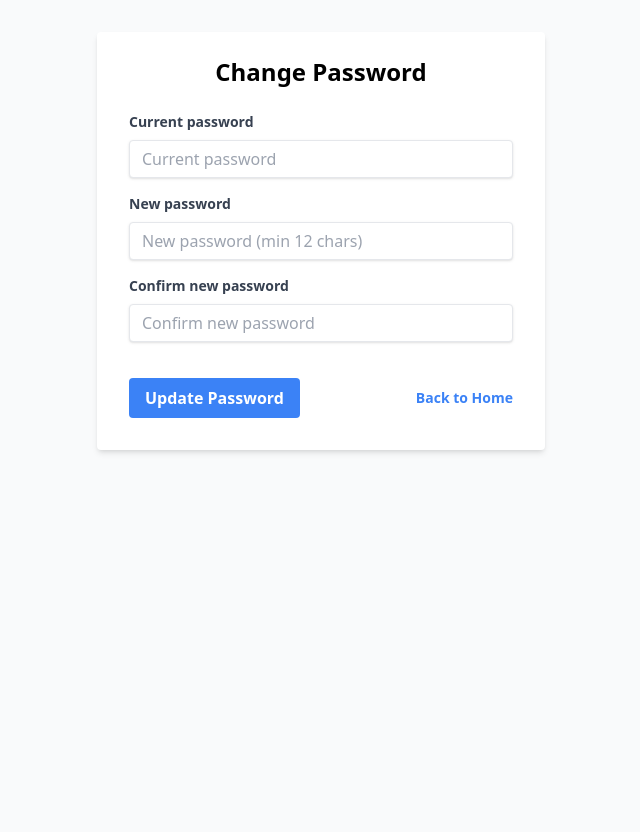
After one commit to rodrigoscoelho/mcp-anywhere, a Python web app: template src/mcp_anywhere/web/templates/auth/change_password.html in a window 1280 px wide. The commit adds this page. Shown: the whole page, without its empty margins (319-959 px from the left). Run offline with Jinja, Linux system fonts and the light colour scheme; the template is opened without the code that fills it, so the values that code supplies are empty; some libraries are stand-ins or nearby versions.

Commit message:
feat(auth): add password change functionality
- Implement change password routes with validation and session checks
- Add HTML template for change password page
- Update login template to show success message after password change
- Add navigation links to change password in base template
- Include comprehensive tests for password change flow, validation, and authentication

Closes #<issue_number> if applicable

```diff
--- /dev/null
+++ b/src/mcp_anywhere/web/templates/auth/change_password.html
@@ -0,0 +1,78 @@
+<!DOCTYPE html>
+<html lang="en">
+<head>
+    <meta charset="UTF-8">
+    <meta name="viewport" content="width=device-width, initial-scale=1.0">
+    <title>{% block title %}Change Password - MCP Anywhere{% endblock %}</title>
+    <script src="https://cdn.tailwindcss.com"></script>
+</head>
+<body class="bg-gray-50 min-h-screen">
+    <div class="container mx-auto max-w-md mt-8">
+        <div class="bg-white shadow-md rounded px-8 pt-6 pb-8 mb-4">
+            <h2 class="text-2xl font-bold mb-6 text-center">Change Password</h2>
+
+            {% if error %}
+            <div class="bg-red-100 border border-red-400 text-red-700 px-4 py-3 rounded mb-4">
+                {{ error }}
+            </div>
+            {% endif %}
+
+            <form method="post" action="/auth/change-password">
+                <div class="mb-4">
+                    <label class="block text-gray-700 text-sm font-bold mb-2" for="current_password">
+                        Current password
+                    </label>
+                    <input
+                        class="shadow appearance-none border rounded w-full py-2 px-3 text-gray-700 leading-tight focus:outline-none focus:shadow-outline"
+                        id="current_password"
+                        name="current_password"
+                        type="password"
+                        placeholder="Current password"
+                        required
+                    >
+                </div>
+
+                <div class="mb-4">
+                    <label class="block text-gray-700 text-sm font-bold mb-2" for="new_password">
+                        New password
+                    </label>
+                    <input
+                        class="shadow appearance-none border rounded w-full py-2 px-3 text-gray-700 leading-tight focus:outline-none focus:shadow-outline"
+                        id="new_password"
+                        name="new_password"
+                        type="password"
+                        placeholder="New password (min 12 chars)"
+                        required
+                    >
+                </div>
+
+                <div class="mb-6">
+                    <label class="block text-gray-700 text-sm font-bold mb-2" for="confirm_password">
+                        Confirm new password
+                    </label>
+                    <input
+                        class="shadow appearance-none border rounded w-full py-2 px-3 text-gray-700 mb-3 leading-tight focus:outline-none focus:shadow-outline"
+                        id="confirm_password"
+                        name="confirm_password"
+                        type="password"
+                        placeholder="Confirm new password"
+                        required
+                    >
+                </div>
+
+                <div class="flex items-center justify-between">
+                    <button
+                        class="bg-blue-500 hover:bg-blue-700 text-white font-bold py-2 px-4 rounded focus:outline-none focus:shadow-outline"
+                        type="submit"
+                    >
+                        Update Password
+                    </button>
+                    <a class="inline-block align-baseline font-bold text-sm text-blue-500 hover:text-blue-800" href="/">
+                        Back to Home
+                    </a>
+                </div>
+            </form>
+        </div>
+    </div>
+</body>
+</html>
--- a/src/mcp_anywhere/web/templates/auth/login.html
+++ b/src/mcp_anywhere/web/templates/auth/login.html
@@ -14,6 +14,12 @@
             {% if error %}
             <div class="bg-red-100 border border-red-400 text-red-700 px-4 py-3 rounded mb-4">
                 {{ error }}
+            </div>
+            {% endif %}
+
+            {% if changed %}
+            <div class="bg-green-100 border border-green-400 text-green-700 px-4 py-3 rounded mb-4">
+                Password changed successfully. Please sign in again.
             </div>
             {% endif %}
 
```
Also changed, not shown: src/mcp_anywhere/auth/routes.py (+87 -2 lines), src/mcp_anywhere/web/templates/base.html (+12 -0 lines), tests/test_change_password.py (added, +178 -0 lines), 1 other file.
